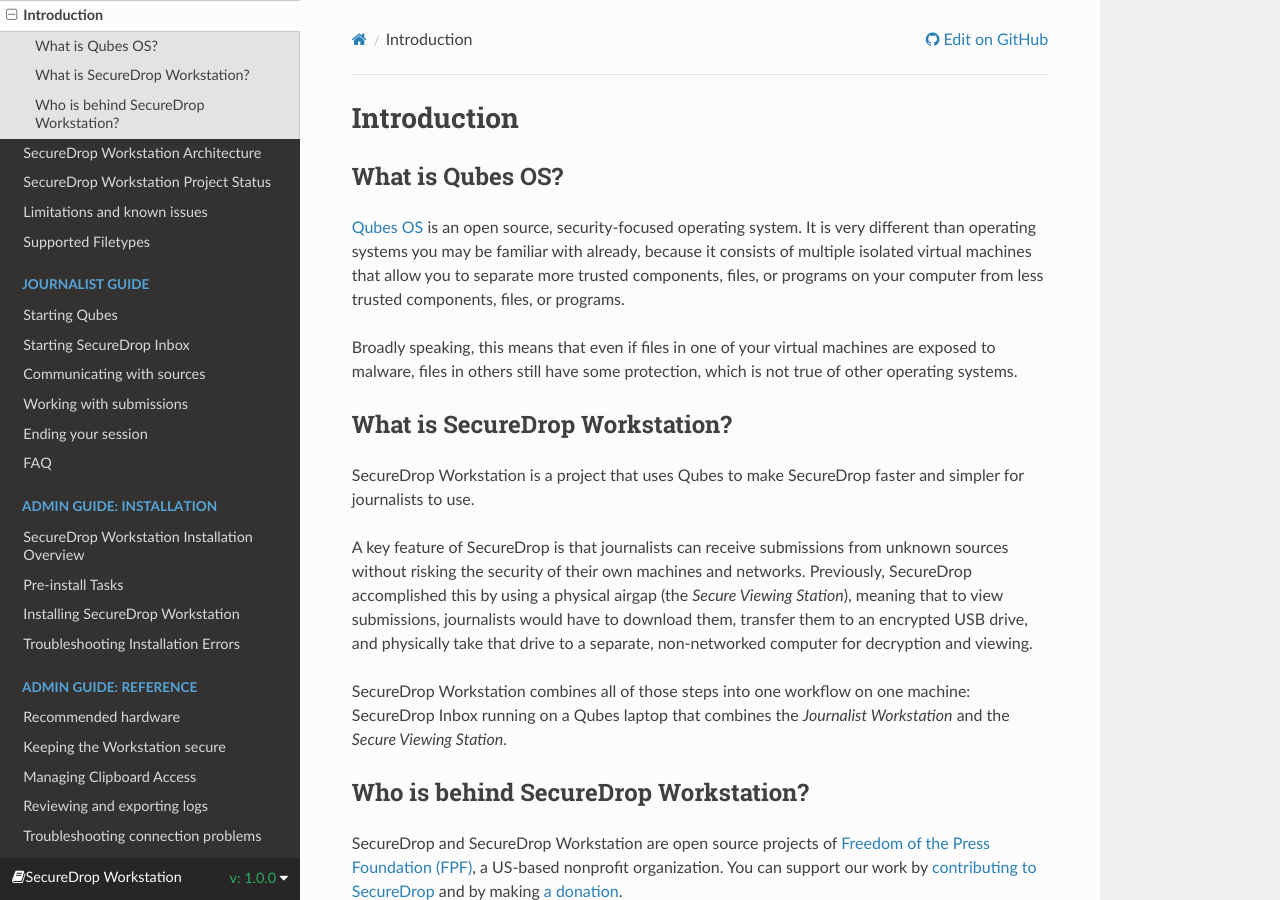
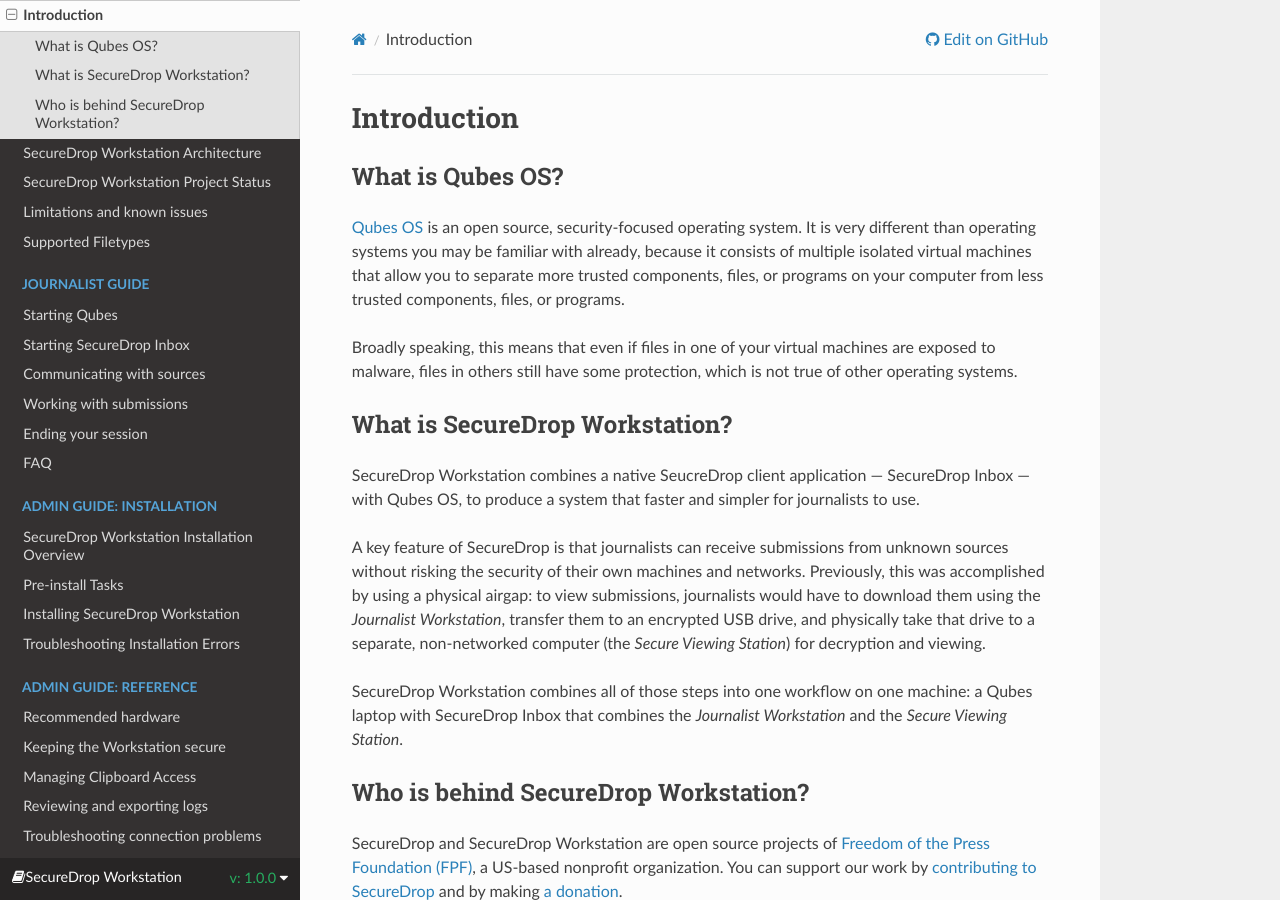
Before and after one commit to freedomofpress/securedrop-workstation-docs, a Sphinx documentation site: the page built from docs/general/introduction.rst, in a window 1280 px wide and 900 px high. Built offline with Sphinx 7.4.7 and the Read the Docs theme 3.1.0, drawn with Linux system fonts in a browser that asks for light colours.

Commit message:
improve intoduction for the Inbox

```diff
--- a/docs/general/introduction.rst
+++ b/docs/general/introduction.rst
@@ -18,18 +18,14 @@
 What is SecureDrop Workstation?
 -------------------------------
 
-SecureDrop Workstation is a project that uses Qubes to make
-SecureDrop faster and simpler for journalists to use.
+SecureDrop Workstation combines a native SeucreDrop client application — SecureDrop Inbox — with Qubes OS, to produce a system that faster and simpler for journalists to use.
 
 A key feature of SecureDrop is that journalists can receive submissions from
 unknown sources without risking the security of their own machines and
-networks. Previously, SecureDrop accomplished this by using a physical airgap
-(the *Secure Viewing Station*), meaning that to view submissions, journalists
-would have to download them, transfer them to an encrypted USB drive, and
-physically take that drive to a separate, non-networked computer for decryption
+networks. Previously, this was accomplished by using a physical airgap: to view submissions, journalists would have to download them using the *Journalist Workstation*, transfer them to an encrypted USB drive, and physically take that drive to a separate, non-networked computer (the *Secure Viewing Station*) for decryption
 and viewing.
 
-SecureDrop Workstation combines all of those steps into one workflow on one machine: SecureDrop Inbox running on a Qubes laptop that combines the *Journalist Workstation* and the *Secure Viewing Station*.
+SecureDrop Workstation combines all of those steps into one workflow on one machine: a Qubes laptop with SecureDrop Inbox that combines the *Journalist Workstation* and the *Secure Viewing Station*.
 
 Who is behind SecureDrop Workstation?
 -------------------------------------
```
